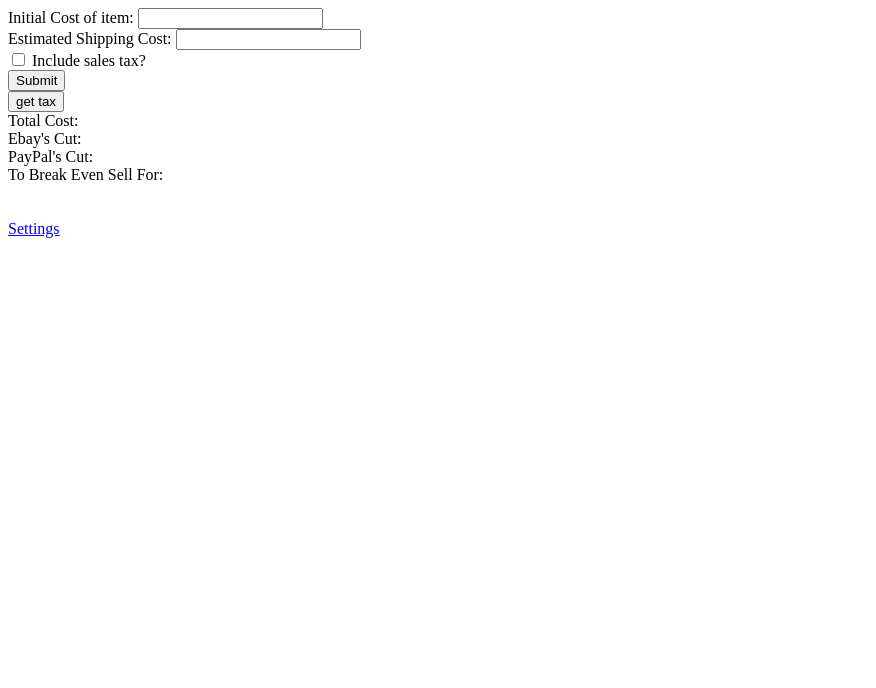
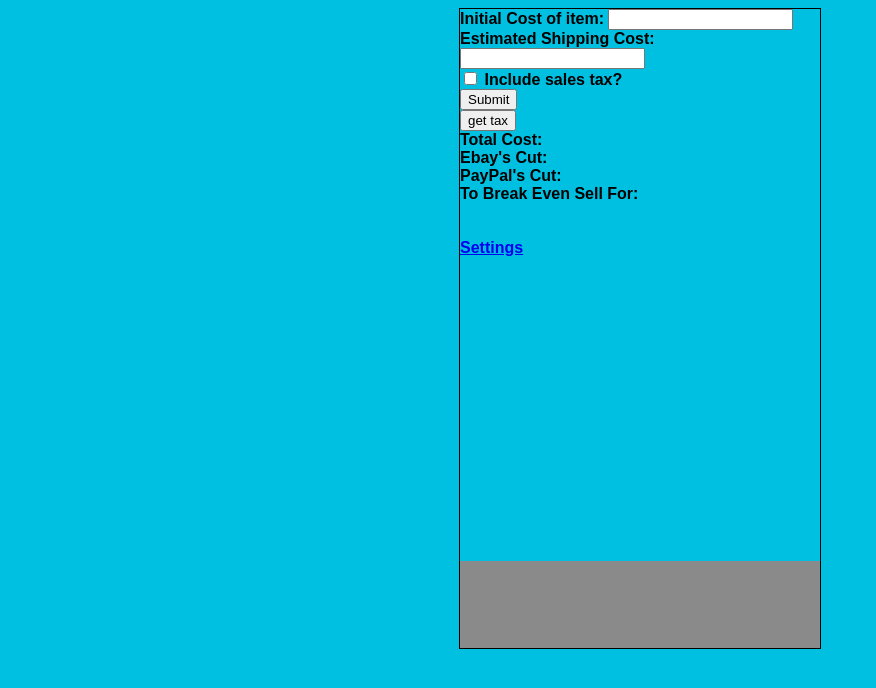
Before and after one commit to peterjewicz/Ebay_calc, a plain HTML site: page index.html in a window 1280 px wide. Shown: the whole page, without its empty margins (0-876 px from the left). Drawn offline with Linux system fonts and the light colour scheme.

Commit message:
update css

```diff
--- a/index.html
+++ b/index.html
@@ -3,6 +3,7 @@
 <head>
 <meta charset="utf-8">
 <title>Sale Calculator</title>
+<link rel="stylesheet" type="text/css" href="styles.css">
 <script type="text/javascript" src="Jquery.js"></script>
 <script type="text/javascript" src="settings.js"></script>
 
@@ -35,6 +36,9 @@ function calc()
 <body>
 
 
+<div id=main_wrap>
+
+	<div id=content_wrap>
 
 		Initial Cost of item: <input type="text" id="initial" name="fname" > </br>
 		Estimated Shipping Cost: <input type="text" id="shipping" name="fname"></br>
@@ -46,7 +50,6 @@ Total Cost:  <span id=cost></span></br>
 		Ebay's Cut: <span id=ebay></span></br>
 		PayPal's Cut:  <span id=paypal></span></br>
 		To Break Even Sell For:  <span id=price></span>
-
 	</br>
 
 	</br>
@@ -57,5 +60,17 @@ To Break Even Sell For:  <span id=price></span>
 
 	<a href="settings.html"> Settings </a>
 
+	</div>
+
+	<div id=footer>
+	</div
+
+
+></div>
+
+
+
+
+
 </body>
 </html>
--- /dev/null
+++ b/styles.css
@@ -0,0 +1,27 @@
+body {
+background-color: rgb(0,192,226);
+}
+
+html{
+font-family:"Arial",Georgia,Serif;
+}
+#main_wrap{
+margin: auto;
+border-style:solid;
+border-width:1px;
+width: 360px;
+font-weight:bold;
+}
+
+
+#content_wrap{
+height: 552px;
+width: 360px;
+background-color: rgb(0,192,226);
+}
+
+#footer {
+height: 87px;
+width: 360px;
+background-color: rgb(138,138,138);
+}
```
Lines whose indentation alone changed are shown as unchanged.
